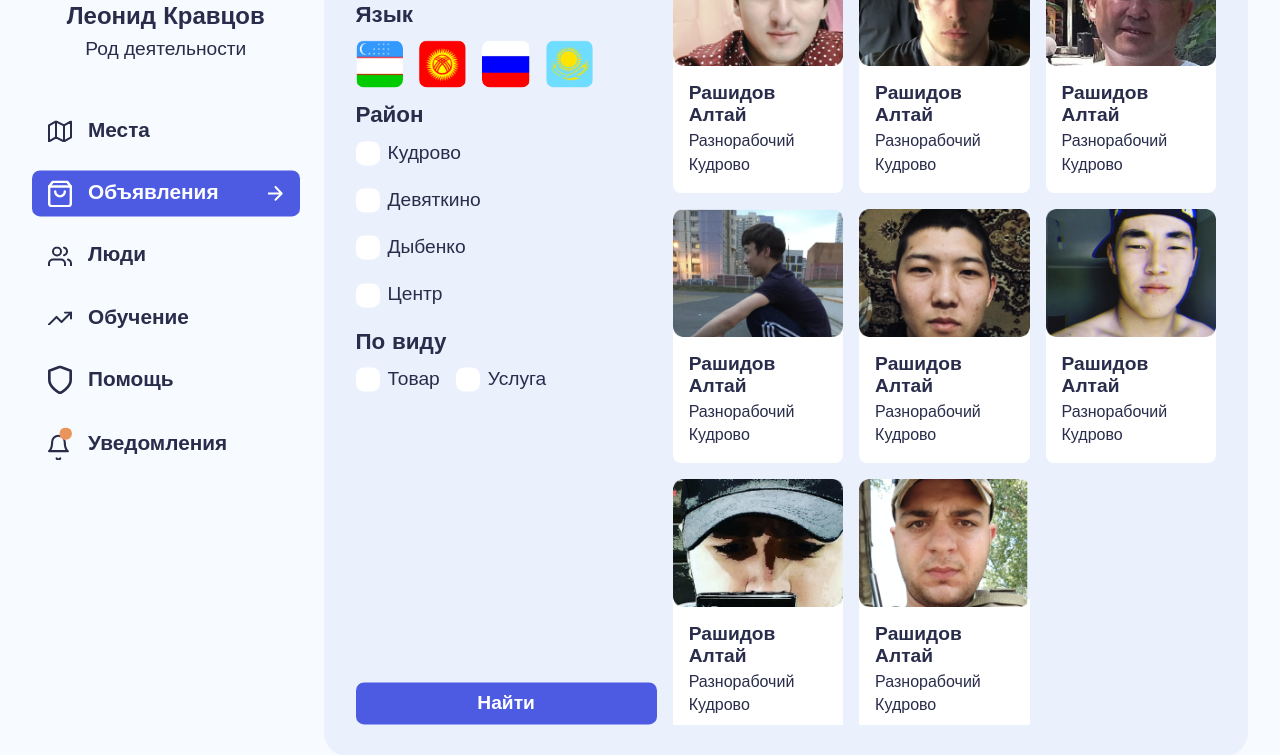
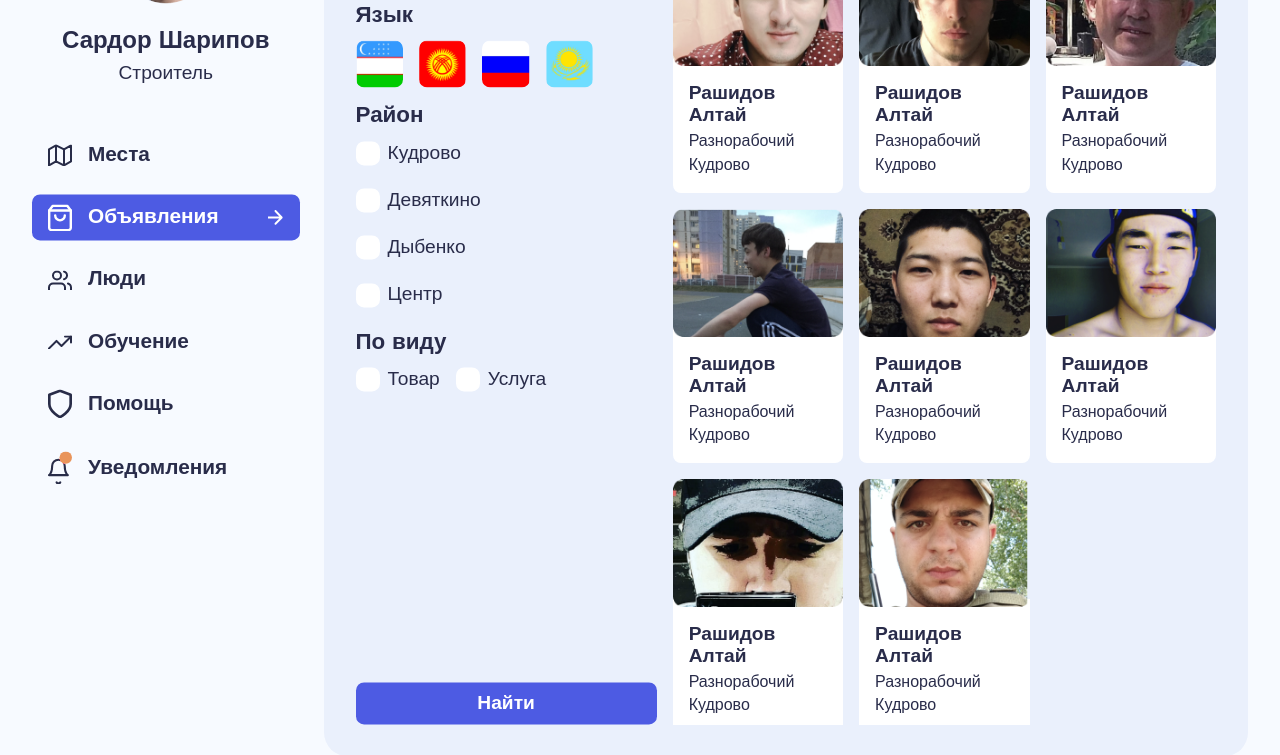
Before and after one commit to PPnP/LaborHack, a Python web app: template app/templates/desk.html in a window 1280 px wide. Shown: the part 130-885 px from the top of the page. Run offline with Jinja, Linux system fonts and the light colour scheme; the template is opened without the code that fills it, so the values that code supplies are empty.

Commit message:
to change profile user

```diff
--- a/app/templates/blocks/profile.html
+++ b/app/templates/blocks/profile.html
@@ -1,11 +1,11 @@
 <div class="user-profile">
-    <img class="user-profile__avatar" src="https://thispersondoesnotexist.com/image">
+    <img class="user-profile__avatar" src="{{ url_for('static', filename='images/people/profile.png') }}">
     <div class="user-profile__info">
         <h1 class="user-profile__name">
-            Леонид Кравцов
+            Сардор Шарипов
         </h1>
         <h4 class="user-profile__occupation">
-            Род деятельности
+            Строитель
         </h4>
     </div>
 </div>
```
Also changed, not shown: app/static/images/people/profile.png (added).
